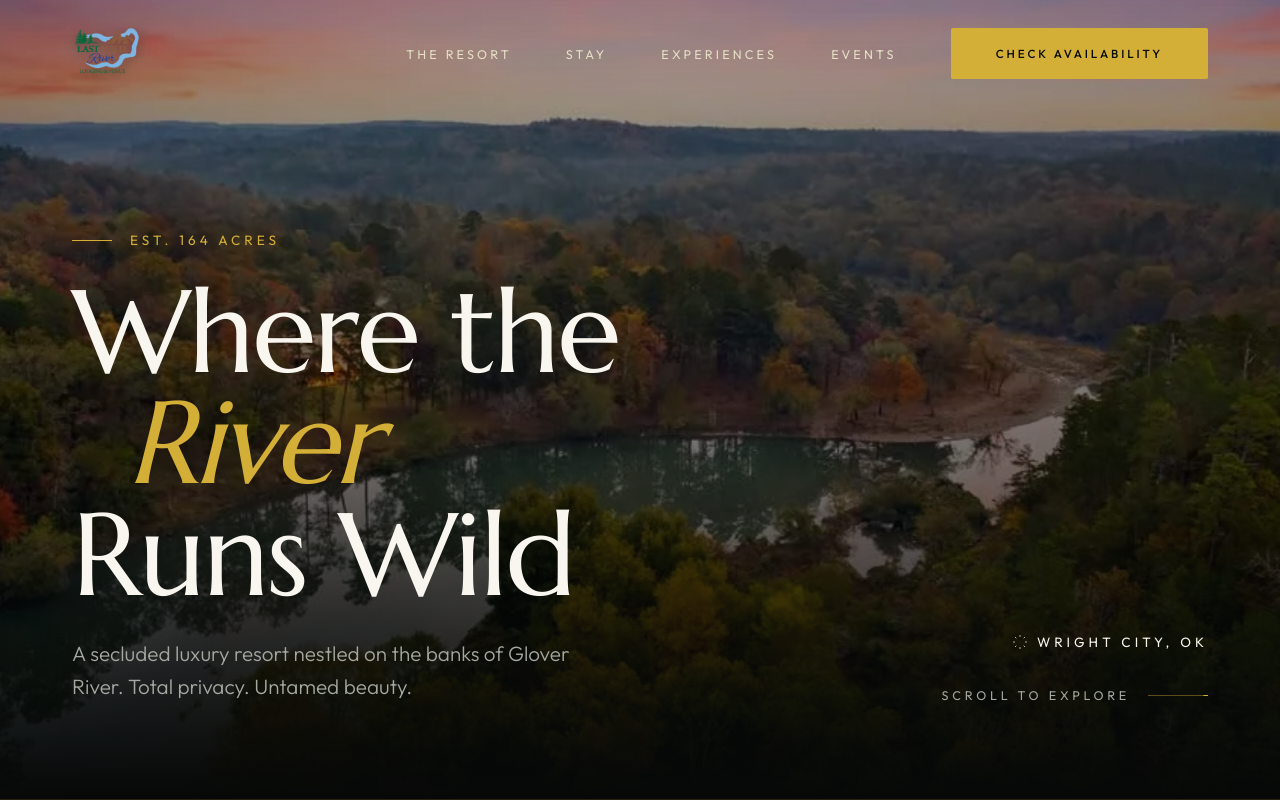
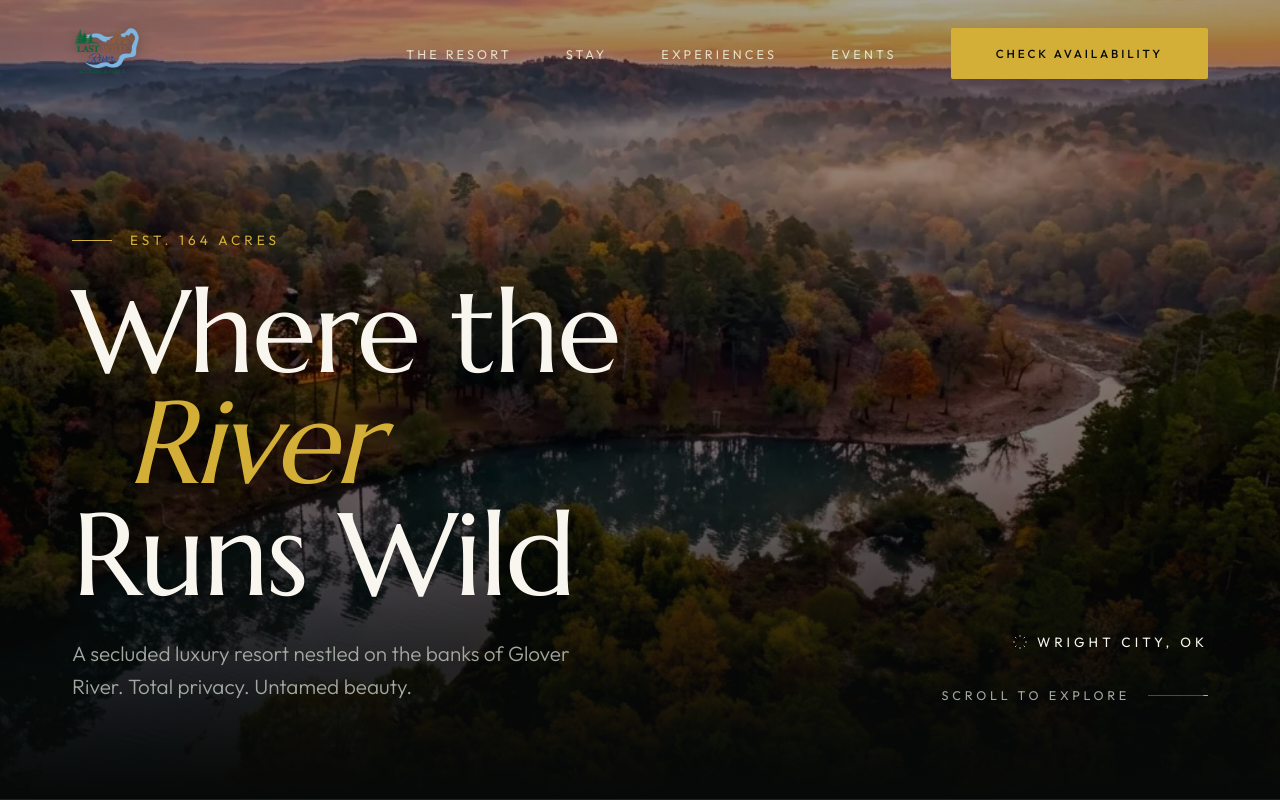
Before and after one commit to Founditmarketing/last-wild-river, a website: page index.html in a window 1280 px wide. Shown: the top 800 px of the page. Drawn offline with Linux system fonts and the light colour scheme.

Commit message:
Integrated stunning 8k aerial render for luxury hero experience

```diff
--- a/index.html
+++ b/index.html
@@ -44,7 +44,7 @@
 <!-- World-Class Editorial Hero Section -->
 <section class="hero">
   <div class="hero-bg-container">
-    <img src="images/real_aerial.webp" class="hero-video" alt="Last Wild River Resort Aerial View" width="1920" height="1080">
+    <img src="images/hero_8k.webp" class="hero-video" alt="Last Wild River Resort Aerial View" width="1920" height="1080">
   </div>
   <div class="hero-overlay"></div>
   <div class="hero-content">
```
Also changed, not shown: images/hero_8k.webp (added).
